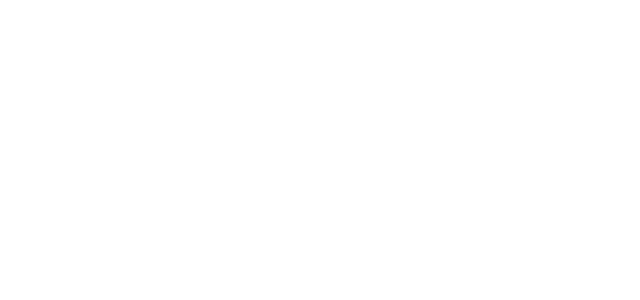
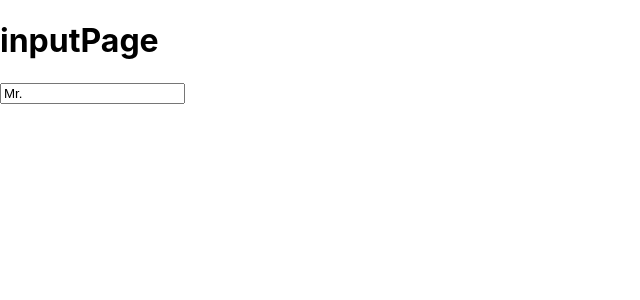
Before and after one commit to jeeseongmin/myHooks, a React (Create React App) app: page /useInput in a window 1280 px wide. Shown: the top 300 px of the page, without its empty margins (0-640 px from the left). Built offline with nearby package versions, Linux system fonts and the light colour scheme.

Commit message:
second commit

```diff
--- /dev/null
+++ b/craco.config.js
@@ -0,0 +1,13 @@
+const CracoAlias = require("craco-alias");
+
+module.exports = {
+    plugins : [
+        {
+            plugin:CracoAlias,
+            options : {
+                source : "tsconfig",
+                tsConfigPath : "tsconfig.paths.json",
+            }
+        }
+    ]
+}
--- a/src/App.tsx
+++ b/src/App.tsx
@@ -1,12 +1,18 @@
-import React from 'react';
-import logo from './logo.svg';
-import './App.css';
+import React from "react";
+import { BrowserRouter, Route, Routes } from "react-router-dom";
+import "./App.css";
+import { InputPage } from "@pages/InputPage";
+import Home from "@pages/Home";
 
 function App() {
-  return (
-    <div className="App">
-    </div>
-  );
+	return (
+		<>
+			<Routes>
+				<Route path="/" element={<Home />} />
+				<Route path="/useInput" element={<InputPage />} />
+			</Routes>
+		</>
+	);
 }
 
 export default App;
--- /dev/null
+++ b/src/hooks/useInput.tsx
@@ -0,0 +1,21 @@
+import { useState } from "react";
+
+function useInput(initialValue: string, validator: Function) {
+	const [value, setValue] = useState(initialValue);
+
+	const onChange = (e: any) => {
+		const {
+			target: { value },
+		} = e;
+		let willUpdate = true;
+		if (typeof validator === "function") {
+			willUpdate = validator(value);
+		}
+		if (willUpdate) {
+			setValue(value);
+		}
+	};
+	return { value, onChange };
+}
+
+export default useInput;
--- a/src/index.tsx
+++ b/src/index.tsx
@@ -1,17 +1,17 @@
-import React from 'react';
-import ReactDOM from 'react-dom';
-import './index.css';
-import App from './App';
-import reportWebVitals from './reportWebVitals';
+import React from "react";
+import ReactDOM from "react-dom";
+import { BrowserRouter } from "react-router-dom";
+import "./index.css";
+import App from "./App";
+import reportWebVitals from "./reportWebVitals";
 
 ReactDOM.render(
-  <React.StrictMode>
-    <App />
-  </React.StrictMode>,
-  document.getElementById('root')
+	<React.StrictMode>
+		<BrowserRouter>
+			<App />
+		</BrowserRouter>
+	</React.StrictMode>,
+	document.getElementById("root")
 );
 
-// If you want to start measuring performance in your app, pass a function
-// to log results (for example: reportWebVitals(console.log))
-// or send to an analytics endpoint. Learn more: https://bit.ly/CRA-vitals
 reportWebVitals();
--- /dev/null
+++ b/src/pages/Home.tsx
@@ -0,0 +1,7 @@
+import * as React from "react";
+
+export interface IAppProps {}
+
+export default function Home(props: IAppProps) {
+	return <div> Home</div>;
+}
--- /dev/null
+++ b/src/pages/InputPage.tsx
@@ -0,0 +1,16 @@
+import * as React from "react";
+import useInput from "@hooks/useInput";
+
+export interface IAppProps {}
+
+export function InputPage(props: IAppProps) {
+	const maxLen = (value: string) => value.length <= 10;
+	const addressCheck = (value: string) => !value.includes("@");
+	const name = useInput("Mr.", maxLen);
+	return (
+		<div>
+			<h1>inputPage</h1>
+			<input placeholder="Name" value={name.value} onChange={name.onChange} />
+		</div>
+	);
+}
--- a/tsconfig.json
+++ b/tsconfig.json
@@ -1,4 +1,5 @@
 {
+  "extends": "./tsconfig.paths.json",
   "compilerOptions": {
     "target": "es5",
     "lib": [
@@ -21,6 +22,7 @@
     "jsx": "react-jsx"
   },
   "include": [
-    "src"
+    "src",
+    "tsconfig.paths.json"
   ]
 }
```
Also changed, not shown: package.json (+10 -4 lines), tsconfig.paths.json (added, +19 -0 lines), 2 other files (tests, documents, lock files or other folders).
